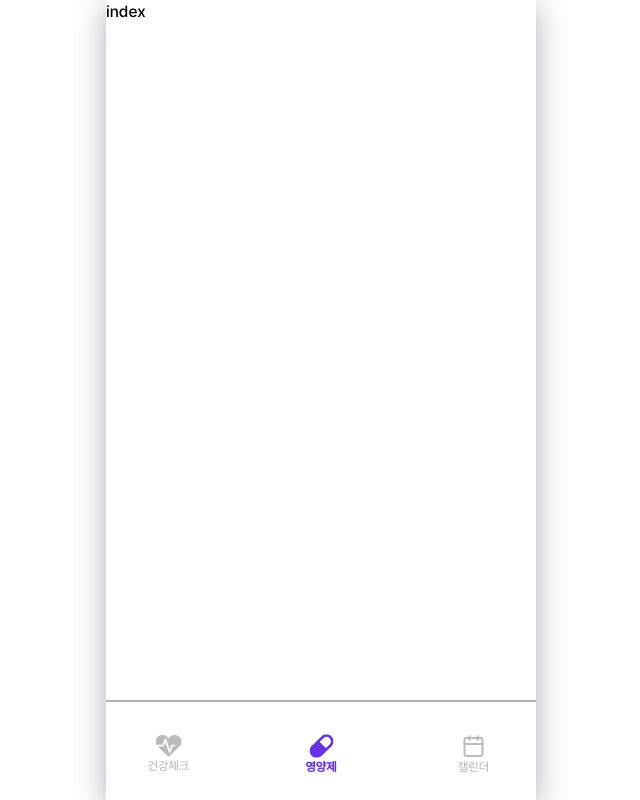
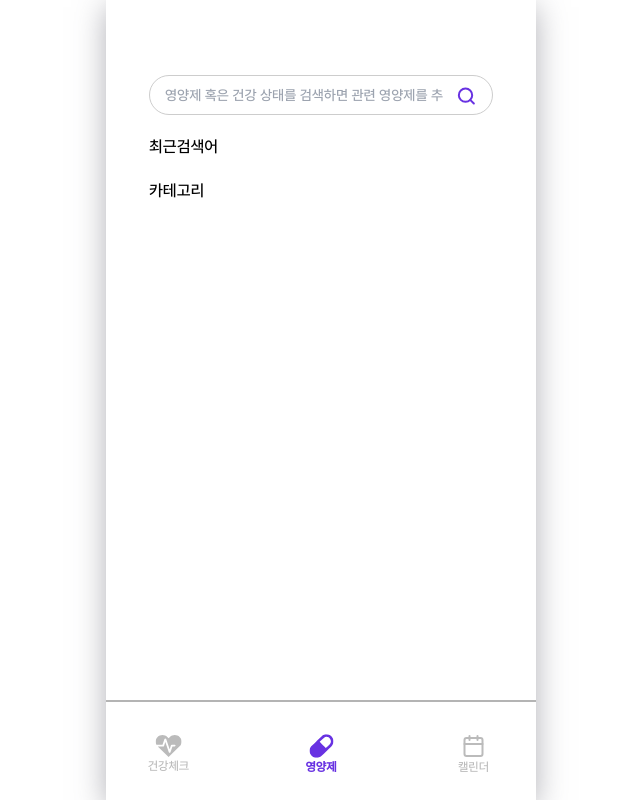
Before and after one commit to yongchane/Nutritional-supplements-project, a React (Create React App) app in the folder Nutritional_project/: page /record in a window 1280 px wide. Shown: the whole page, without its empty margins (319-959 px from the left). Built offline with nearby package versions, Linux system fonts and the light colour scheme.

Commit message:
카테고리 작업중

```diff
--- /dev/null
+++ b/Nutritional_project/src/page/record/component/Search.jsx
@@ -0,0 +1,38 @@
+import React from "react";
+import styled from "styled-components";
+import { ReactComponent as SearchBtn } from "../../../assets/record/srcbtn.svg";
+const Search = () => {
+  return (
+    <Container>
+      <SearchInput placeholder="영양제 혹은 건강 상태를 검색하면 관련 영양제를 추천" />
+      <SearchIcon>
+        <SearchBtn />
+      </SearchIcon>
+    </Container>
+  );
+};
+
+export default Search;
+
+const SearchInput = styled.input`
+  border: none;
+  display: flex;
+  width: 100%;
+  font-size: 14px;
+  align-items: center;
+`;
+const Container = styled.div`
+  border-radius: 50px;
+  border: 1px solid #cdcdcd;
+  display: flex;
+  width: 80%;
+  margin: 0 auto;
+  margin-top: 75px;
+  padding: 10px 15px;
+  height: 40px;
+  gap: 13px;
+  flex-shrink: 0;
+`;
+const SearchIcon = styled.button`
+  cursor: pointer;
+`;
--- a/Nutritional_project/src/page/record/index.jsx
+++ b/Nutritional_project/src/page/record/index.jsx
@@ -1,7 +1,36 @@
 import React from "react";
-
+import styled from "styled-components";
+import Search from "./component/Search";
 const index = () => {
-  return <div>index</div>;
+  return (
+    <Container>
+      <Header>
+        <Search />
+      </Header>
+      <Content>
+        <Recent>최근검색어</Recent>
+        <RecordList></RecordList>
+        <Category>카테고리</Category>
+      </Content>
+    </Container>
+  );
 };
 
 export default index;
+
+const Container = styled.div`
+  width: 100%;
+`;
+const Header = styled.div``;
+const Recent = styled.div`
+  margin-top: 20px;
+`;
+const Content = styled.div`
+  width: 80%;
+  margin: 0 auto;
+`;
+const RecordList = styled.div``;
+const Category = styled.div`
+  margin-top: 20px;
+  position: relative;
+`;
```
Also changed, not shown: Nutritional_project/src/assets/record/srcbtn.svg (added).
